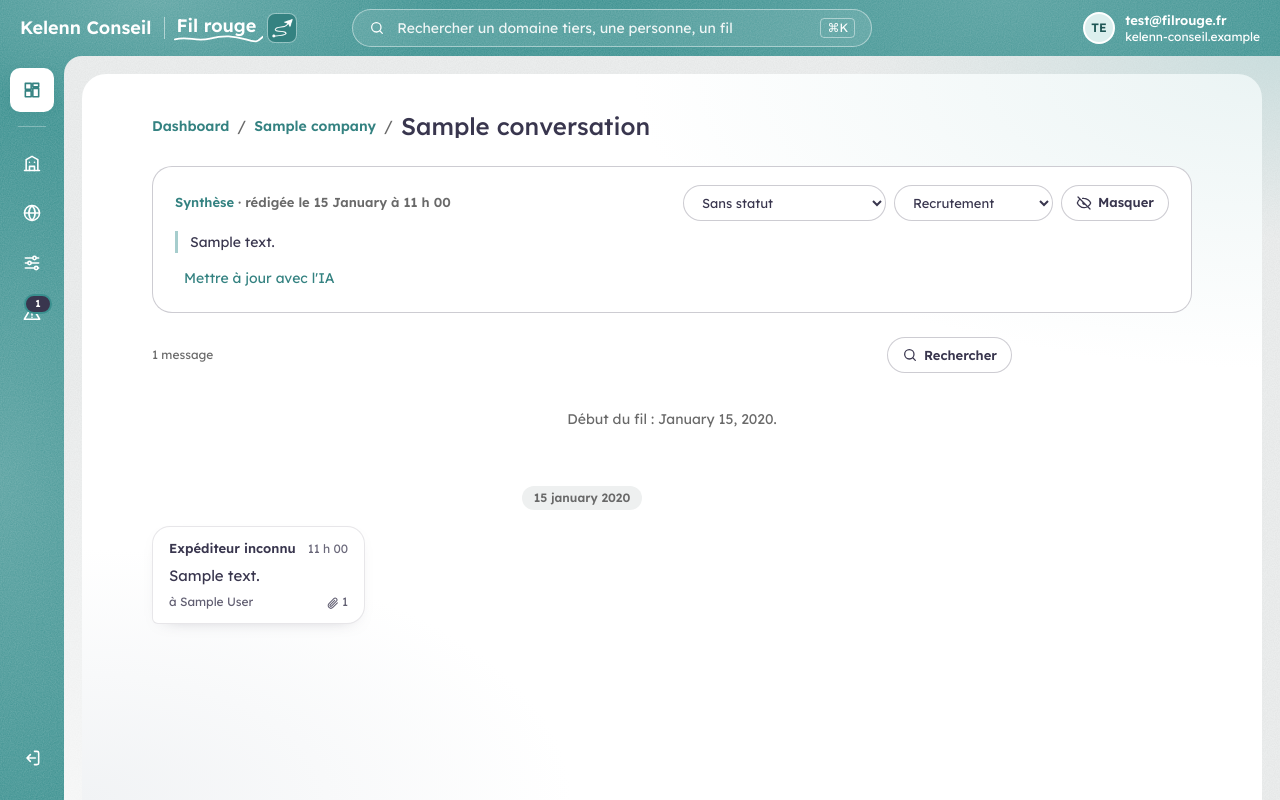
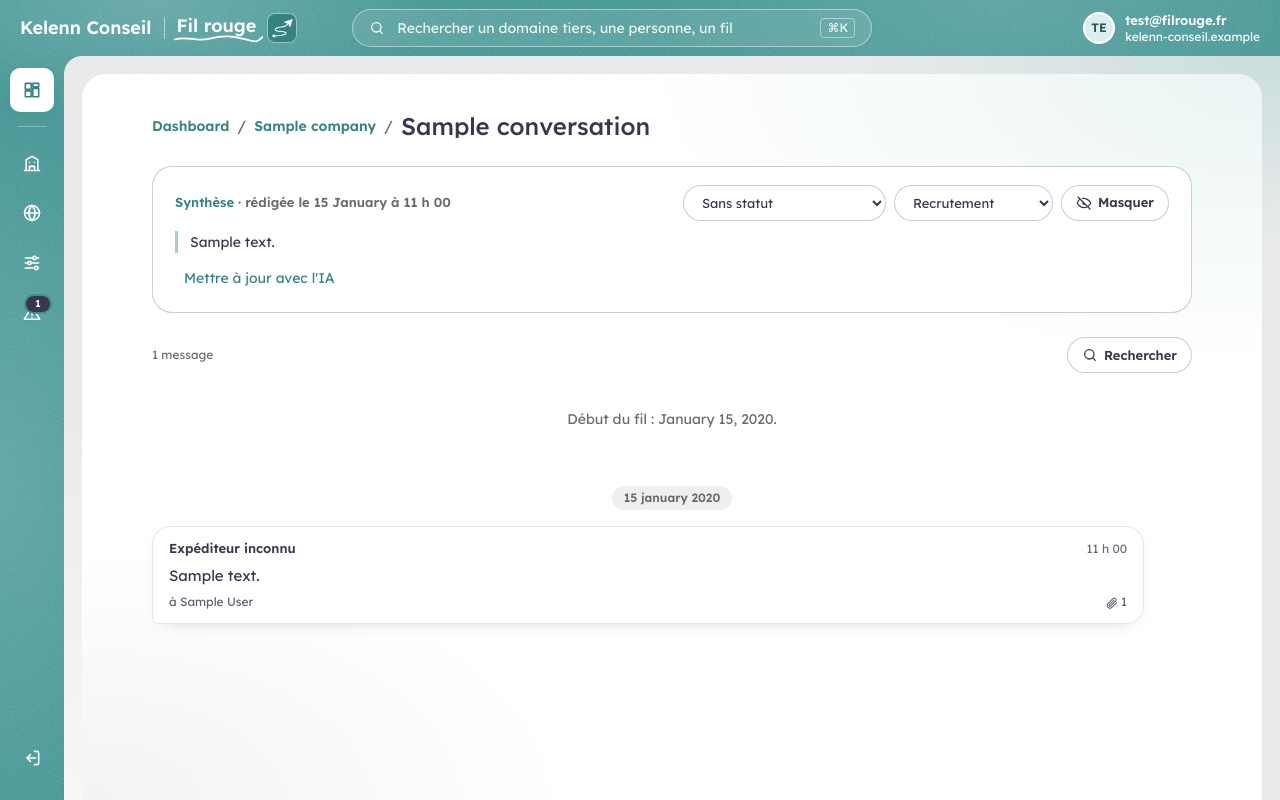
Before and after one commit to PaulineBoullet/fil_rouge, a Rails app: page /fils/1?mail=1 in a window 1280 px wide. Run offline with Rails 7, Linux system fonts and the light colour scheme; a user stored in the database is signed in; data comes from the database, SQL or seed files in the repository; tables that the repository leaves empty hold one stand-in row (values such as "Sample post"); style sheets or scripts are compiled from the project's sources; some libraries are stand-ins or nearby versions.

Commit message:
Fil en conversation : les messages occupent toute la largeur du bloc
Les bulles s'étendent sur la largeur du bloc, avec un léger retrait du côté
opposé pour distinguer les mails de votre domaine de ceux des domaines tiers.

Co-Authored-By: Claude Opus 5.5 <noreply@anthropic.com>
Claude-Session: https://claude.ai/code/session_016fmVn6uXBPjMEbzjs2zN5L

```diff
--- a/app/assets/stylesheets/components/_feed.scss
+++ b/app/assets/stylesheets/components/_feed.scss
@@ -399,7 +399,7 @@
 }
 
 // Vue d'un fil : les mails en conversation
-.thread-toolbar { max-width: 860px; display: flex; align-items: center; justify-content: space-between; gap: 12px; }
+.thread-toolbar { display: flex; align-items: center; justify-content: space-between; gap: 12px; }
 
 .thread-search {
   position: relative;
@@ -429,7 +429,6 @@
   display: flex;
   flex-direction: column;
   gap: 18px;
-  max-width: 860px;
 
   &__day { display: flex; flex-direction: column; gap: 12px; }
 
@@ -452,14 +451,16 @@
 .message {
   display: flex;
 
-  &--theirs { justify-content: flex-start; }
-  &--mine { justify-content: flex-end; }
+  // Toute la largeur du bloc, avec un léger retrait du côté opposé pour garder le sens
+  &--theirs { padding-right: 48px; }
+  &--mine { padding-left: 48px; }
 
   &__bubble {
     display: flex;
     flex-direction: column;
     gap: 6px;
-    max-width: 78%;
+    flex: 1;
+    min-width: 0;
     padding: 12px 16px;
     border-radius: 18px;
     text-decoration: none;
```
